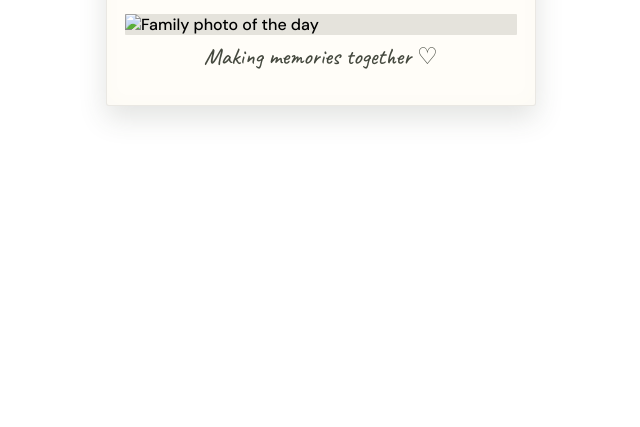
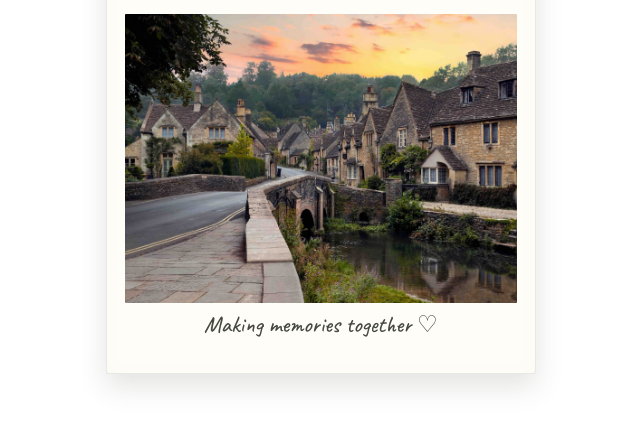
Before and after one commit to tozummi/photo-of-the-day, a plain HTML site: page index.html in a window 1280 px wide. Shown: the part 73-500 px from the top of the page, without its empty margins (319-959 px from the left). Drawn offline with nearby package versions, Linux system fonts and the light colour scheme.

Commit message:
Update index.html

```diff
--- a/index.html
+++ b/index.html
@@ -40,20 +40,43 @@
         <h1>Photo of the Day</h1>
       </header>
 
-      <!-- CHANGE THIS IMAGE -->
+      <!-- CHANGE THIS CAPTION -->
       <img
         id="photo"
         alt="Family photo of the day"
         class="photo"
       >
 
-      <!-- CHANGE THIS CAPTION -->
       <p class="caption">Making memories together ♡</p>
 
     </article>
 
   </main>
+
 <script>
+  const photo = document.getElementById("photo");
+
+  const sources = [
+    "photo-of-the-day.jpg",
+    "photo-of-the-day.jpeg",
+    "photo-of-the-day.JPG",
+    "photo-of-the-day.JPEG",
+    "photo-of-the-day.png",
+    "photo-of-the-day.PNG",
+    "photo-of-the-day.webp",
+    "photo-of-the-day.WEBP"
+  ];
+
+  function loadPhoto(index = 0) {
+    if (index >= sources.length) return;
+
+    photo.src = sources[index];
+
+    photo.onerror = () => loadPhoto(index + 1);
+  }
+
+  loadPhoto();
+
   function sendWidgetHeight() {
     const widget = document.querySelector(".widget");
 
@@ -73,8 +96,6 @@
   window.addEventListener("load", sendWidgetHeight);
   window.addEventListener("resize", sendWidgetHeight);
 
-  const photo = document.querySelector(".photo");
-
   if (photo) {
     if (photo.complete) {
       sendWidgetHeight();
@@ -89,5 +110,6 @@
     new ResizeObserver(sendWidgetHeight).observe(widget);
   }
 </script>
+
 </body>
 </html>
```
